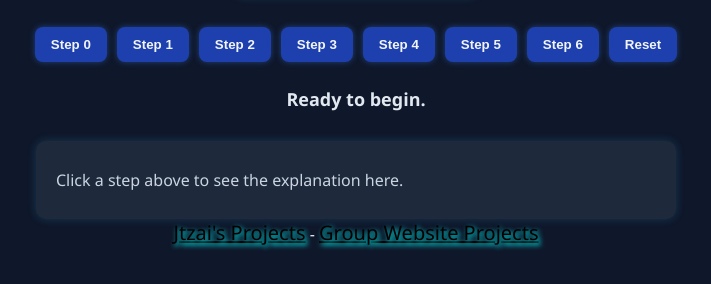
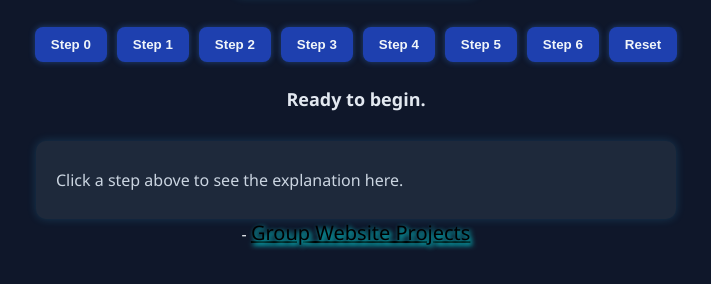
Before and after one commit to jtzai/cachememory, a plain HTML site: page index.html in a window 1280 px wide. Shown: the part 555-839 px from the top of the page, without its empty margins (284-995 px from the left). Drawn offline with Linux system fonts and the light colour scheme.

```diff
--- a/index.html
+++ b/index.html
@@ -137,7 +137,6 @@
     <p id="defText">Click a step above to see the explanation here.</p>
   </div>
 
-  <a href="https://jtzai.github.io/html/project.html">Jtzai's Projects</a>
   </a>  -  </a>
   <a href="https://soila123.github.io/FinalGroupWork/final.html#home">Group Website Projects</a>
 
```
